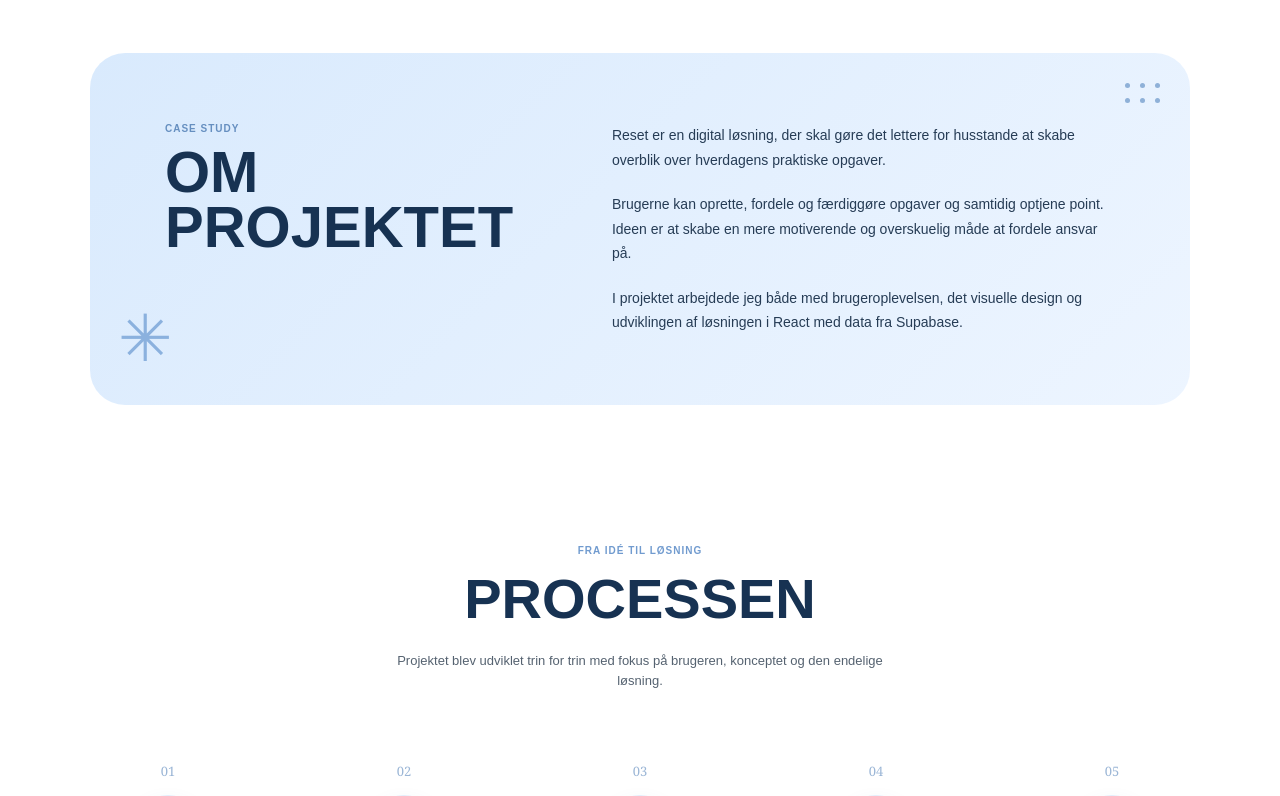
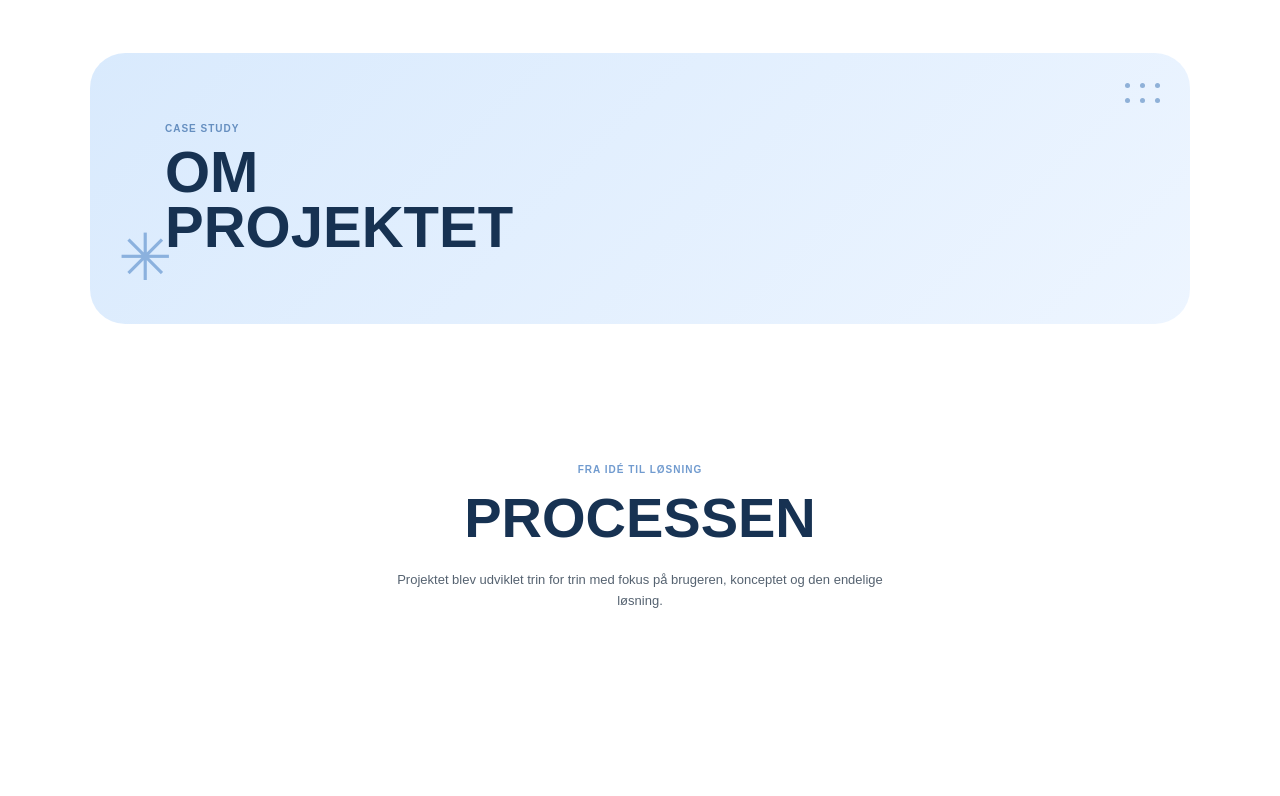
Before and after one commit to laerke122333/portfolio-laerke-loenne, a React (Vite) app: page /projekter/reset in a window 1280 px wide. Shown: the part 1380-2176 px from the top of the page. Built offline with nearby package versions, Linux system fonts and the light colour scheme.

Commit message:
Opdater portfolio med billeder og videoer

```diff
--- a/index.html
+++ b/index.html
@@ -1,39 +1,25 @@
 <!doctype html>
+<html lang="da">
+  <head>
+    <meta charset="UTF-8" />
 
-<html lang="da">
-
-<head>
-
-  <meta charset="UTF-8" />
+    <link
+      rel="icon"
+      type="image/png"
+      href="%BASE_URL%favicon.png"
+    />
 
     <meta
       name="viewport"
       content="width=device-width, initial-scale=1.0"
     />
 
-  <meta
-    name="description"
-    content="Portfolio for Lærke Theodine Lønne"
-  />
-
-
-  <title>
-    Lærke Theodine Lønne | Portfolio
-  </title>
-
+    <title>Lærke Theodine Lønne | Portfolio</title>
   </head>
 
-
   <body>
-
     <div id="root"></div>
 
-
-  <script
-    type="module"
-    src="/src/main.jsx"
-  ></script>
-
+    <script type="module" src="/src/main.jsx"></script>
   </body>
-
 </html>
--- a/src/components/ContactOverlay.jsx
+++ b/src/components/ContactOverlay.jsx
@@ -184,7 +184,10 @@ export default function ContactOverlay({ open, onClose }) {
             <div className="contact-photo">
               <div className="contact-tape"></div>
 
-              <img src="/images/profilbillede.JPG" alt="Lærke Theodine Lønne" />
+              <img
+                src={`${import.meta.env.BASE_URL}images/profilbillede.JPG`}
+                alt="Mig"
+              />
             </div>
 
             {/* CTA KNAP */}
--- a/src/components/Footer.jsx
+++ b/src/components/Footer.jsx
@@ -23,8 +23,6 @@ export default function Footer({ onContact }) {
 
         <div className="footer-about">
           <div className="footer-name">
-
-
             <h2>Lærke Theodine Lønne</h2>
           </div>
 
@@ -43,7 +41,10 @@ export default function Footer({ onContact }) {
               aria-label="LinkedIn"
               className="footer-social-link"
             >
-              <img src="/images/in.png" alt="LinkedIn" />
+              <img
+                src={`${import.meta.env.BASE_URL}images/in.png`}
+                alt="LinkedIn"
+              />
             </a>
 
             {/* MAIL */}
@@ -53,7 +54,10 @@ export default function Footer({ onContact }) {
               aria-label="Send mail"
               className="footer-social-link"
             >
-              <img src="/images/mail.png" alt="Mail" />
+              <img
+                src={`${import.meta.env.BASE_URL}images/mail.png`}
+                alt="Mail"
+              />
             </a>
           </div>
         </div>
--- a/src/components/ProjectPage.jsx
+++ b/src/components/ProjectPage.jsx
@@ -4,18 +4,18 @@ import Header from "./Header";
 import Footer from "./Footer";
 
 export default function ProjectPage({
+  onContact,
   category,
   title,
   scriptTitle,
   intro,
-  video,
+  src,
   poster,
-  mediaType = "phone",
-  overview,
-  about,
-  process,
-  results,
-  onContact,
+  mediaType,
+  overview = [],
+  about = [],
+  process = [],
+  results = [],
 }) {
   return (
     <div className="project-page">
@@ -105,7 +105,7 @@ export default function ProjectPage({
                   preload="auto"
                   poster={poster}
                 >
-                  <source src={video} type="video/mp4" />
+                  <source src={src} type="video/mp4" />
                   Din browser understøtter ikke video.
                 </video>
               </div>
--- a/src/pages/North.jsx
+++ b/src/pages/North.jsx
@@ -8,8 +8,8 @@ export default function North({ onContact }) {
       title="NORTH"
       scriptTitle="Strik med omtanke"
       intro="Et projekt med fokus på customer experience, research og udviklingen af en sammenhængende digital oplevelse."
-      video="/videos/northvideo.mp4"
-      poster="/images/north-card.png"
+      src={`${import.meta.env.BASE_URL}videos/northvideo.mp4`}
+      poster={`${import.meta.env.BASE_URL}images/north.card.png`}
       mediaType="phone"
       overview={[
         {
--- a/src/pages/Reset.jsx
+++ b/src/pages/Reset.jsx
@@ -1,5 +1,4 @@
 import ProjectPage from "../components/ProjectPage";
-
 export default function Reset({ onContact }) {
   return (
     <ProjectPage
@@ -8,8 +7,12 @@ export default function Reset({ onContact }) {
       title="RESET"
       scriptTitle="App"
       intro="Selvvalgt eksamensopgave med fokus på at hjælpe husstande med at holde styr på opgaver, ansvar og point."
-      video="/videos/resetvideo.mp4"
-      poster="/images/reset-card.png"
+      src={`${import.meta.env.BASE_URL}videos/resetvideo.mp4`}
+      poster={`${import.meta.env.BASE_URL}images/resetbillede.png`}
+      autoPlay
+      muted
+      loop
+      playsInline
       mediaType="phone"
       overview={[
         {
@@ -17,79 +20,17 @@ export default function Reset({ onContact }) {
           label: "PROJEKTTYPE",
           value: "Eksamensprojekt",
         },
-
         {
           icon: "✎",
           label: "MIN ROLLE",
           value: "UX/UI design & frontend",
         },
-
         {
           icon: "⌘",
           label: "VÆRKTØJER",
           value: "Figma · React · Supabase",
         },
       ]}
-      about={[
-        "Reset er en digital løsning, der skal gøre det lettere for husstande at skabe overblik over hverdagens praktiske opgaver.",
-
-        "Brugerne kan oprette, fordele og færdiggøre opgaver og samtidig optjene point. Ideen er at skabe en mere motiverende og overskuelig måde at fordele ansvar på.",
-
-        "I projektet arbejdede jeg både med brugeroplevelsen, det visuelle design og udviklingen af løsningen i React med data fra Supabase.",
-      ]}
-      process={[
-        {
-          icon: "⌕",
-          title: "Research",
-          text: "Jeg undersøgte målgruppens behov og udfordringer med fordeling af opgaver i hjemmet.",
-        },
-
-        {
-          icon: "✦",
-          title: "Idéudvikling",
-          text: "Indsigterne blev omsat til koncept, funktioner og de første idéer til Reset.",
-        },
-
-        {
-          icon: "▱",
-          title: "Wireframes",
-          text: "Jeg udviklede de første skitser og brugerflows med fokus på en enkel navigation.",
-        },
-
-        {
-          icon: "✎",
-          title: "Design",
-          text: "I Figma udviklede jeg det visuelle udtryk, komponenter og den interaktive prototype.",
-        },
-
-        {
-          icon: "</>",
-          title: "Udvikling",
-          text: "Løsningen blev udviklet i React og koblet sammen med Supabase.",
-        },
-      ]}
-      results={[
-        {
-          icon: "✓",
-          image: `${import.meta.env.BASE_URL}images/resetbillede.png`,
-          title: "Overblik over opgaver",
-          text: "Brugeren får hurtigt et samlet overblik over husstandens aktuelle opgaver.",
-        },
-
-        {
-          icon: "↔",
-          image: `${import.meta.env.BASE_URL}images/resetoverblik.png`,
-          title: "Nem fordeling",
-          text: "Opgaver kan tydeligt fordeles mellem personerne i husstanden.",
-        },
-
-        {
-          icon: "★",
-          image: `${import.meta.env.BASE_URL}images/resetbelønninger.png`,
-          title: "Motivation",
-          text: "Pointsystemet tilfører gamification og gør opgaverne mere motiverende.",
-        },
-      ]}
     />
   );
 }
--- a/src/pages/Spilcafe.jsx
+++ b/src/pages/Spilcafe.jsx
@@ -8,8 +8,9 @@ export default function Spilcafe({ onContact }) {
       title="SPIL"
       scriptTitle="Café"
       intro="En digital løsning til en spilcafé i Aarhus, der hjælper gæster med at finde rundt i caféens store udvalg af spil."
-      video="/videos/spilcafevideo.mp4"
-      poster="/images/spilcafe.png"
+      // SPILCAFÉ
+      src={`${import.meta.env.BASE_URL}videos/spilcafevideo.mp4`}
+      poster={`${import.meta.env.BASE_URL}images/spilcafe.png`}
       mediaType="phone"
       overview={[
         {
--- a/src/pages/StorcenterNord.jsx
+++ b/src/pages/StorcenterNord.jsx
@@ -8,8 +8,9 @@ export default function StorcenterNord({ onContact }) {
       title="STORCENTER"
       scriptTitle="Nord"
       intro="En digital løsning med fokus på at skabe en mere overskuelig og relevant oplevelse for Storcenter Nords besøgende."
-      video="/videos/storcenternordvideo.mp4"
-      poster="/images/storcenter-card.png"
+      // VIDEO
+      src={`${import.meta.env.BASE_URL}videos/storcenternordvideo.mp4`}
+      poster={`${import.meta.env.BASE_URL}images/centernord.png`}
       mediaType="phone"
       overview={[
         {
```
Also changed, not shown: public/favicon.png (added), 4 other files (tests, documents, lock files or other folders). Lines whose indentation alone changed are shown as unchanged.
